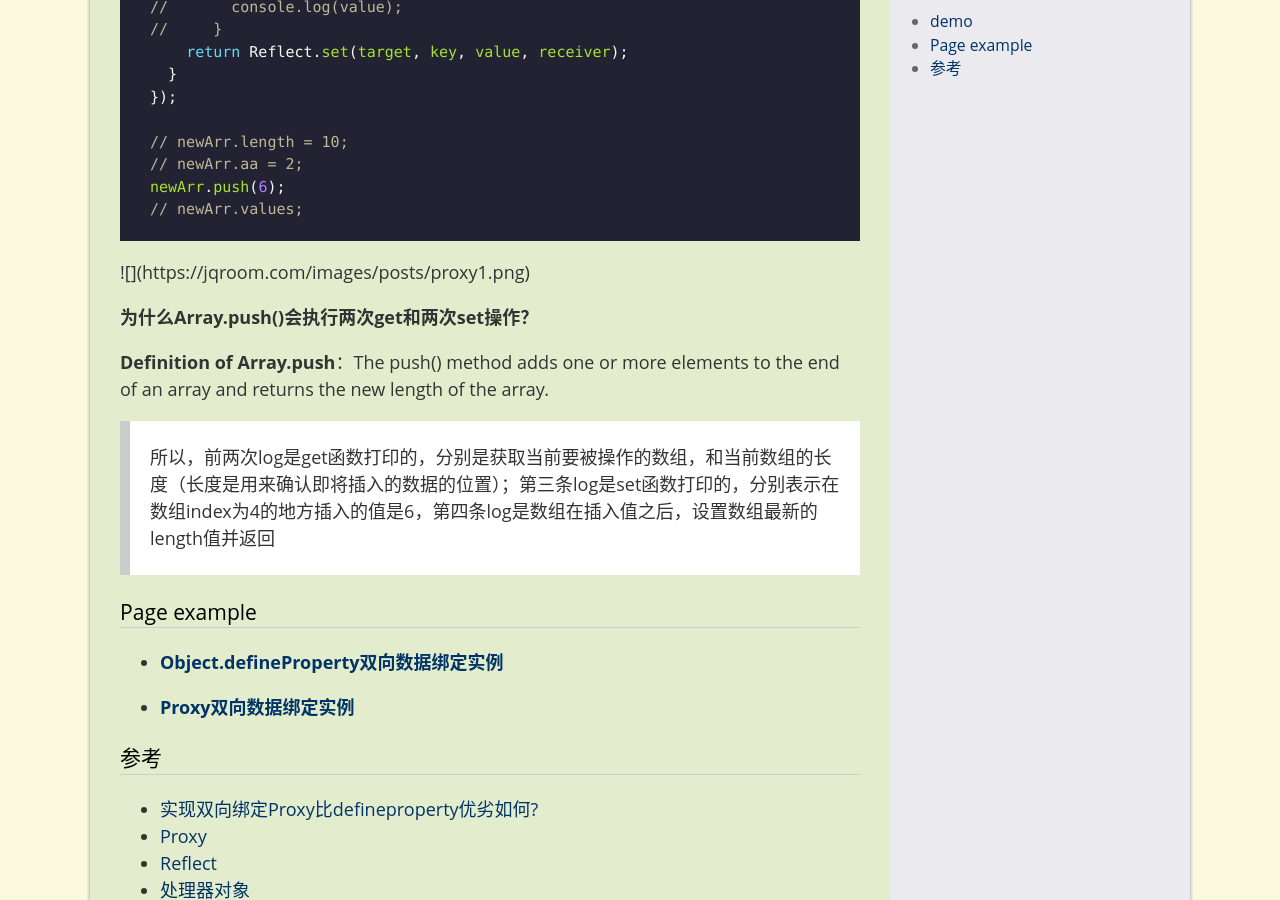
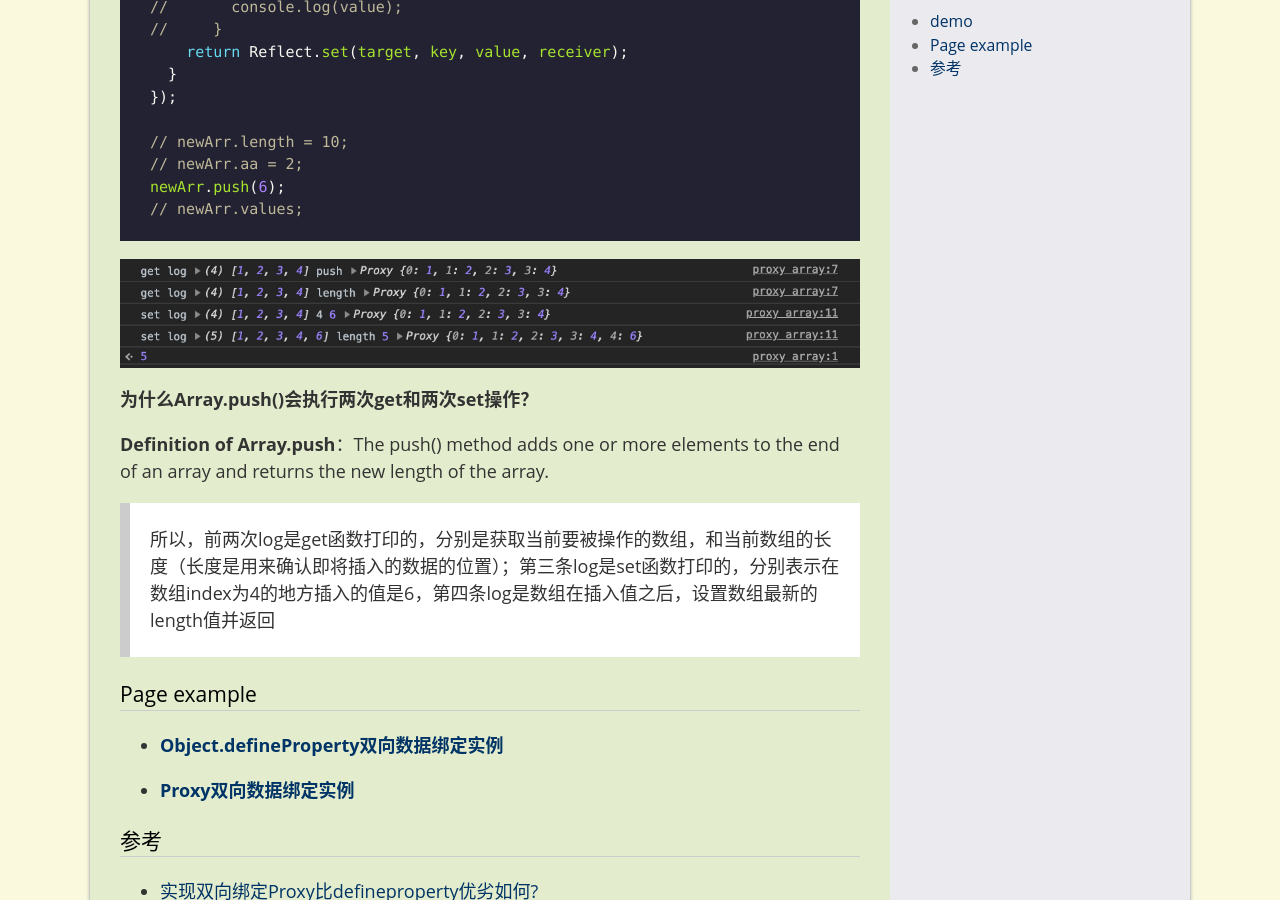
Before and after one commit to jqroom/jqroom.com, a Jekyll site: the page built from docs/_posts/2019-03-07-techstack-js-proxy&reflect.md, in a window 1280 px wide and 900 px high, scrolled down 2172 px. Built offline with Jekyll 4.4.1, drawn with Linux system fonts in a browser that asks for light colours.

Commit message:
fix：修补bug

````diff
--- a/docs/_posts/2019-03-07-techstack-js-proxy&reflect.md
+++ b/docs/_posts/2019-03-07-techstack-js-proxy&reflect.md
@@ -100,7 +100,7 @@ newArr.push(6);
 // newArr.values;
 ```
 
-!\[]({{ site.url }}/images/posts/proxy1.png)
+![]({{ site.url }}/images/posts/proxy1.png)
 
 **为什么Array.push()会执行两次get和两次set操作？**
 
````
